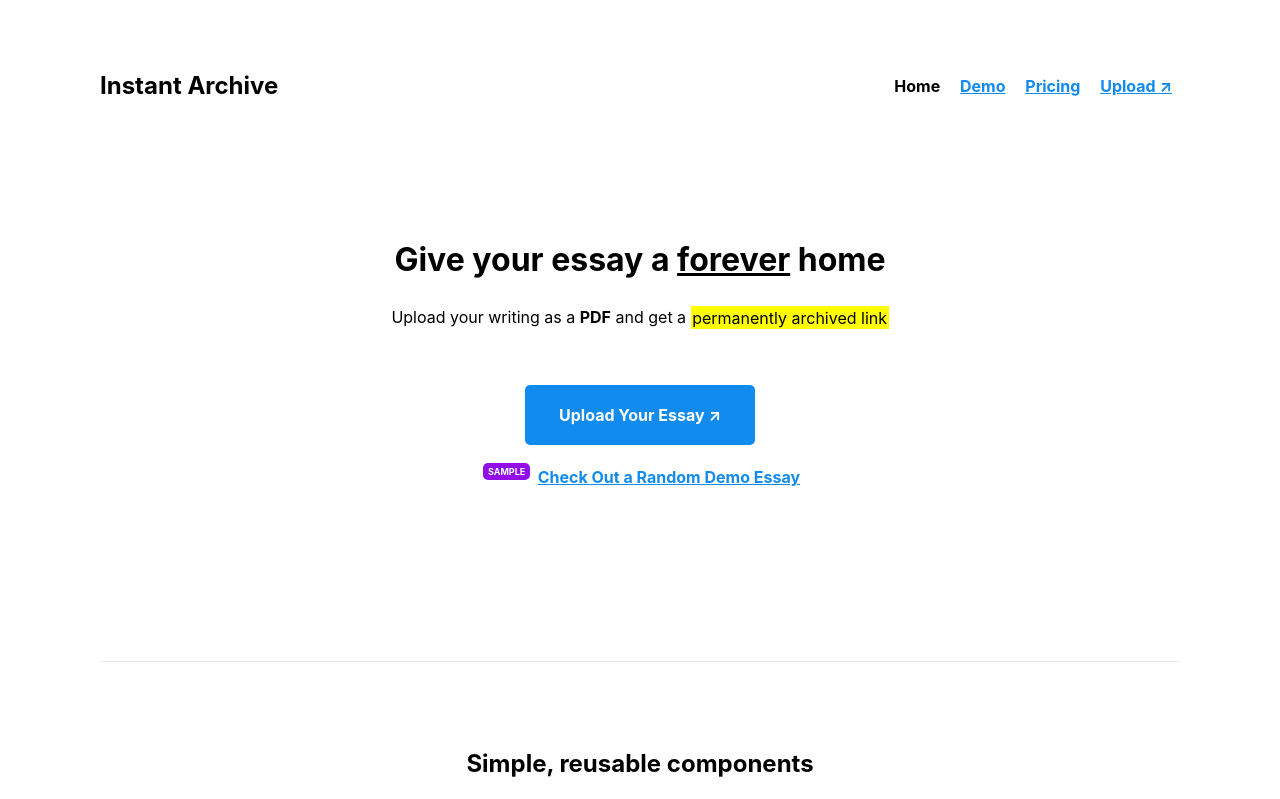
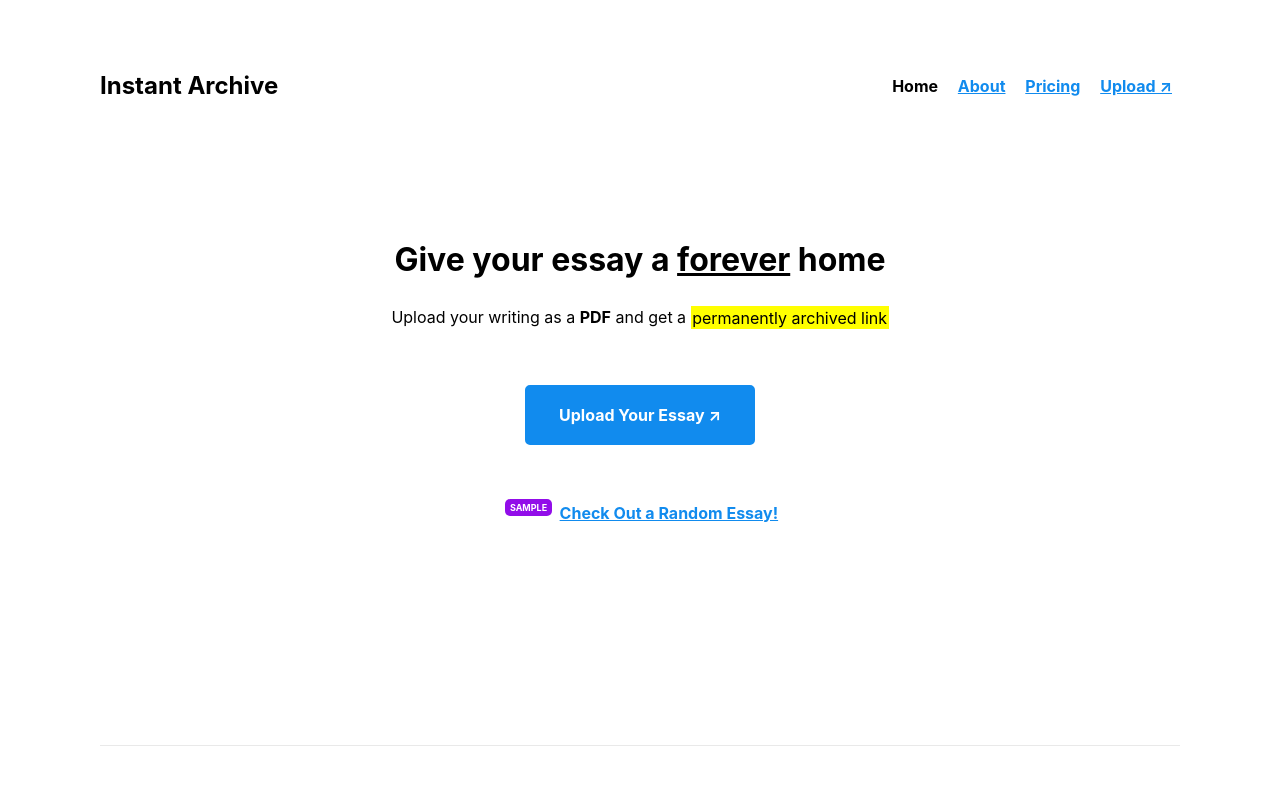
Before and after one commit to DonkeyBoard/test, a plain HTML site: page index.html in a window 1280 px wide. Shown: the top 799 px of the page. Drawn offline with nearby package versions, Linux system fonts and the light colour scheme.

Commit message:
Update index.html

```diff
--- a/index.html
+++ b/index.html
@@ -18,7 +18,7 @@
             <h1>Instant Archive</h1>
             <ul>
                 <li>Home</li>
-                <li><a href="./featured">Demo</a></li>
+                <li><a href="./featured">About</a></li>
                 <li><a href="#pricing">Pricing</a></li>
                 <li><a href="https://typeform.com" target="_blank">Upload &nearr;</a></li>
             </ul>
@@ -28,7 +28,10 @@
         <p>Upload your writing as a <b>PDF</b> and get a <mark>permanently archived link</mark></p>
         <br>
         <p><a href="https://typeform.com" target="_blank"><b>Upload Your Essay &nearr;</b></a></p>
-        <p><sup>SAMPLE</sup> <a href="./featured.html">Check Out a Random Demo Essay</a></p>
+        <br>
+        <p><sup>SAMPLE</sup> <a href="./featured.html">Check Out a Random Essay!</a></p>
+        <br>
+        <br>
     </header>
 
     <main>
```
